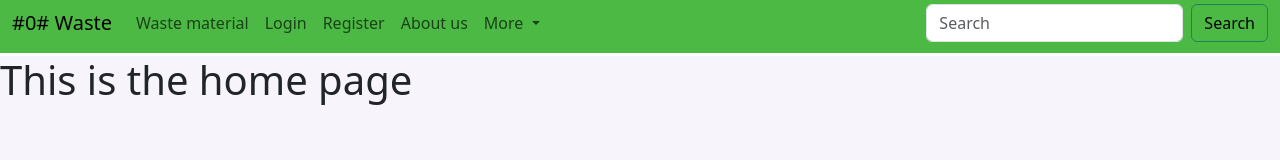
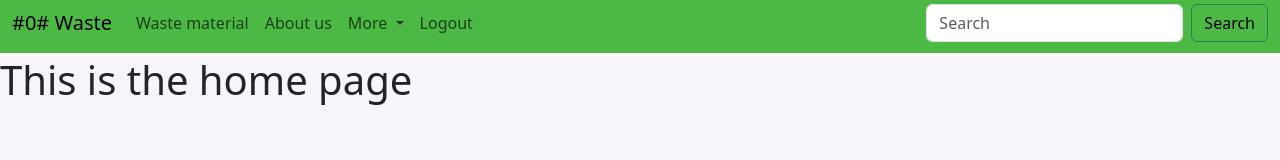
Before and after one commit to sa-l-aash/strath-project-vue, a Vue app: page / in a window 1280 px wide. Shown: the top 160 px of the page. Built offline with nearby package versions, Linux system fonts and the light colour scheme.

Commit message:
added a logout function

```diff
--- a/src/components/Navigation.vue
+++ b/src/components/Navigation.vue
@@ -18,12 +18,14 @@
           <li class="nav-item">
             <a class="nav-link" href="/WasteMaterialPage">Waste material</a>
           </li>
-          <li class="nav-item">
+          <!-- Use v-if to conditionally show/hide the Login and Register buttons -->
+          <li class="nav-item" v-if="!isLoggedIn">
             <a class="nav-link" href="/login">Login</a>
           </li>
-          <li class="nav-item">
+          <li class="nav-item" v-if="!isLoggedIn">
             <a class="nav-link" href="/register">Register</a>
           </li>
+
           <li class="nav-item">
             <a class="nav-link" href="/aboutUs">About us</a>
           </li>
@@ -39,14 +41,18 @@
             </a>
             <ul class="dropdown-menu">
               <!--NB the "<li></li>" only exists inside an "<ol></ol>"(odered list) or "<ul></ul>"(unodered list)-->
-              <li><a class="dropdown-item" href="">Waste material</a></li>
               <li><a class="dropdown-item" href="">Null</a></li>
-
+              <li><a class="dropdown-item" href="">Null</a></li>
               <!-- <li><hr class="dropdown-divider" /></li>
                 <li><a class="dropdown-item" href="/">Something else here</a></li> -->
             </ul>
           </li>
+          <!-- Display the "Logout" link only if logged in -->
+          <li class="nav-item" v-if="isLoggedIn">
+            <a class="nav-link" @click="logout" href="/">Logout</a>
+          </li>
         </ul>
+
         <form class="d-flex" role="search">
           <input
             class="form-control me-2"
@@ -61,7 +67,27 @@
   </nav>
 </template>
 
-<script></script>
+<script>
+import axios from "axios";
+
+export default {
+  data() {
+    return {
+      isLoggedIn: true, // Set this value based on the user's authentication status
+    };
+  },
+
+  methods: {
+    async logout() {
+      const response = await axios.post("http://127.0.0.1:8000/api/logout", {});
+      // Perform logout logic here, e.g., making an API request to log out
+
+      // After successful logout, navigate to the home page
+      this.$router.push("/");
+    },
+  },
+};
+</script>
 
 <style scoped>
 .container-fluid {
```
